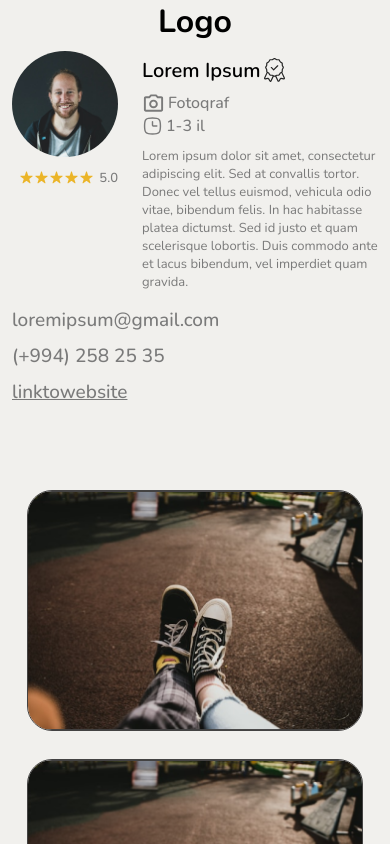
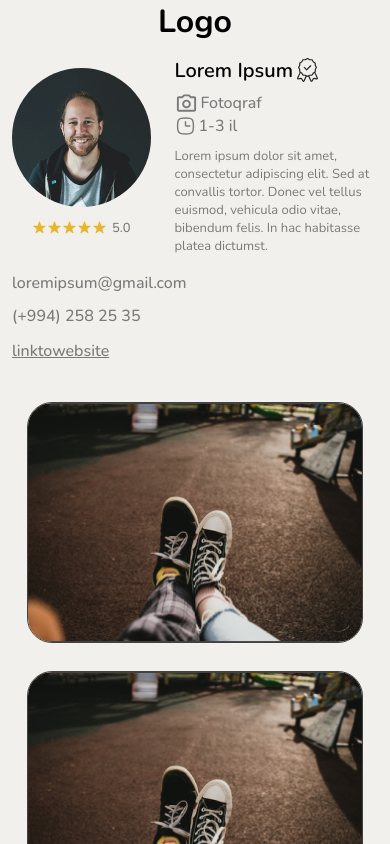
Before and after one commit to haciyeff03/LoveStory, a React (Vite) app in the folder client/: page /profile in a window 390 px wide. Shown: the top 844 px of the page. Built offline with nearby package versions, Linux system fonts and the light colour scheme.

Commit message:
profile page

```diff
--- a/client/components/pages/Profile/Profile.jsx
+++ b/client/components/pages/Profile/Profile.jsx
@@ -43,7 +43,7 @@ const Profile = () => {
                     </div>
 
                     <div className="description">
-                      <p>Lorem ipsum dolor sit amet, consectetur adipiscing elit. Sed at convallis tortor. Donec vel tellus euismod, vehicula odio vitae, bibendum felis. In hac habitasse platea dictumst. Sed id justo et quam scelerisque lobortis. Duis commodo ante et lacus bibendum, vel imperdiet quam gravida. </p>
+                      <p>Lorem ipsum dolor sit amet, consectetur adipiscing elit. Sed at convallis tortor. Donec vel tellus euismod, vehicula odio vitae, bibendum felis. In hac habitasse platea dictumst. Sed id justo et quam scelerisque lobortis.</p>
                     </div>
                   </div>
                 </div>
@@ -78,7 +78,7 @@ const Profile = () => {
           <div className="profile_header_mobile">
             <div className="container">
               <div className="row head">
-                <div className="col-lg-4 col-md-4 col-sm-4 col-4 first">
+                <div className="col-lg-4 col-md-4 col-sm-5 col-5 first">
                   <div className="profile_image">
                     <img src="/src/assets/pp.jpeg" alt="" />
                   </div>
@@ -93,7 +93,7 @@ const Profile = () => {
                     <span>5.0</span>
                   </div>
                 </div>
-                <div className="col-lg-8 col-md-8 col-sm-8 col-8 ">
+                <div className="col-lg-8 col-md-8 col-sm-7 col-7 ">
                   <div className="profile_content">
                     <div className="profile_name">
                       <h3>Lorem Ipsum</h3>
@@ -118,8 +118,8 @@ const Profile = () => {
                     </div>
 
                     <div className="description">
-                      <p>Lorem ipsum dolor sit amet, consectetur adipiscing elit. Sed at convallis tortor. Donec vel tellus euismod, vehicula odio vitae, bibendum felis. In hac habitasse platea dictumst. Sed id justo et quam scelerisque lobortis. Duis commodo ante et lacus bibendum, vel imperdiet quam gravida. </p>
-                    </div>
+<p>                      <p>Lorem ipsum dolor sit amet, consectetur adipiscing elit. Sed at convallis tortor. Donec vel tellus euismod, vehicula odio vitae, bibendum felis. In hac habitasse platea dictumst.</p>
+</p>                    </div>
                   </div>
                 </div>
               </div>
--- a/client/components/pages/Profile/profile.scss
+++ b/client/components/pages/Profile/profile.scss
@@ -114,6 +114,13 @@
                         font-weight: 500;
                         line-height: normal;
                         margin: 0 0 10px 0;
+                        @media (max-width:1080px) {
+                            font-size: 22px;
+                                 }
+                                 @media (max-width:1045px) {
+                                    font-size: 20px;
+                                         }
+
                     }
                 }
 
@@ -140,11 +147,20 @@
 
             .container {
                 .head {
+                    margin-bottom: 20px;
+                    @media (max-width:450px) {
+                        margin-bottom: 1px;
+
+                    }
+
                     .first {
-                        gap: 20px;
+                        gap: 10px;
+                        justify-content: center;
                         display: flex;
-                        align-items: flex-end;
+                        align-items:center ;
                         flex-direction: column;
+
+
 
                         @media (max-width:520px) {
                             gap: 10px;
@@ -156,11 +172,13 @@
 
                         }
 
+
                         .profile_image {
                             @media (max-width:768px) {
                                 aspect-ratio: 1/1;
 
                             }
+
 
                             img {
                                 width: 200px;
@@ -174,12 +192,15 @@
 
                                 }
 
+
+
                             }
                         }
 
                         .profile_rate {
                             display: flex;
                             align-items: center;
+                            justify-content: flex-start;
                             gap: 5px;
                             margin-bottom: 10px;
 
@@ -379,7 +400,7 @@
 
                     @media (max-width:768px) {
                         flex-direction: column;
-                        gap: 0px;
+                        gap: 1px;
                     }
 
                     .gmail,
@@ -400,6 +421,10 @@
                                 font-size: 19px;
 
                             }
+                            @media (max-width:450px) {
+                                font-size: 16px;
+
+                            }
                         }
                     }
 
@@ -418,6 +443,10 @@
                                 font-size: 19px;
 
                             }
+                            @media (max-width:450px) {
+                                font-size: 16px;
+
+                            }
                         }
                     }
                 }
@@ -429,7 +458,14 @@
 
     .profil_page_card {
         margin-top: 85px;
+        @media (max-width:550px) {
+            margin-top: 50px;
 
+        }
+        @media (max-width:430px) {
+            margin-top: 40px;
+
+        }
         .container {
             .row {
                 padding: 0 40px;
```
